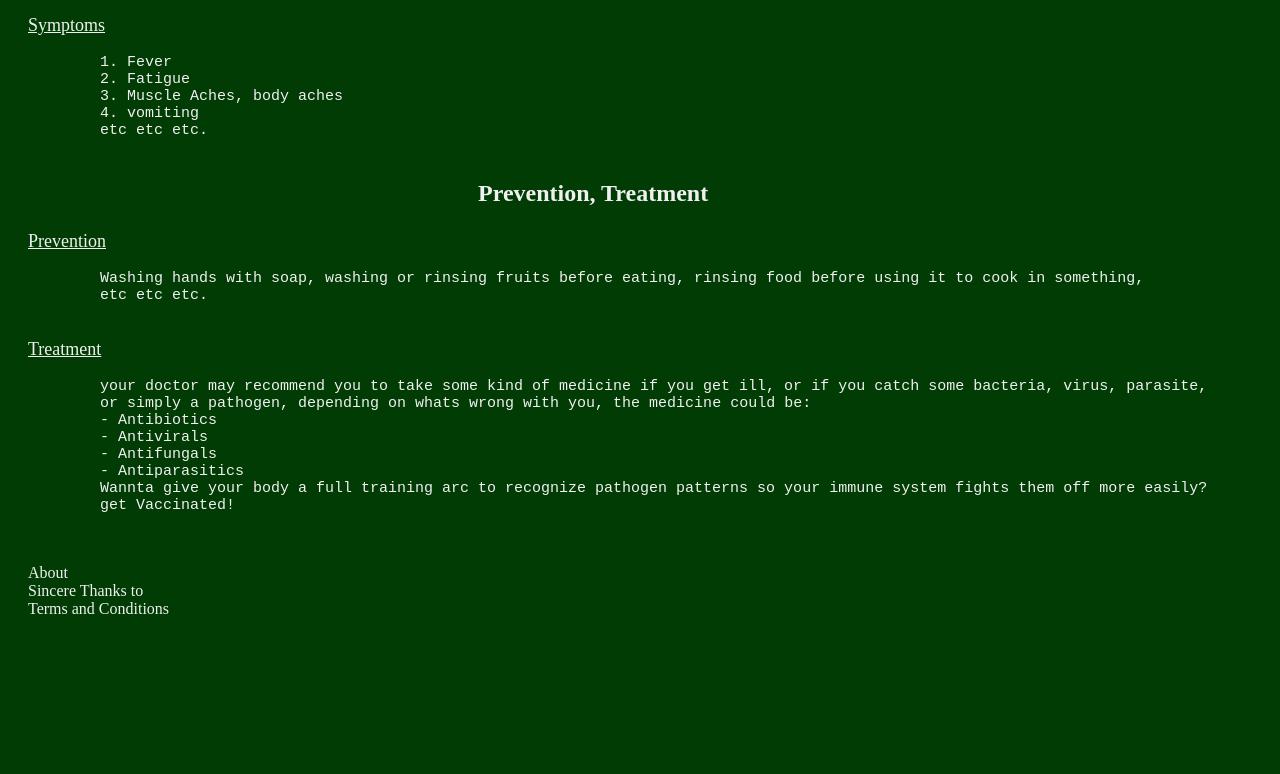
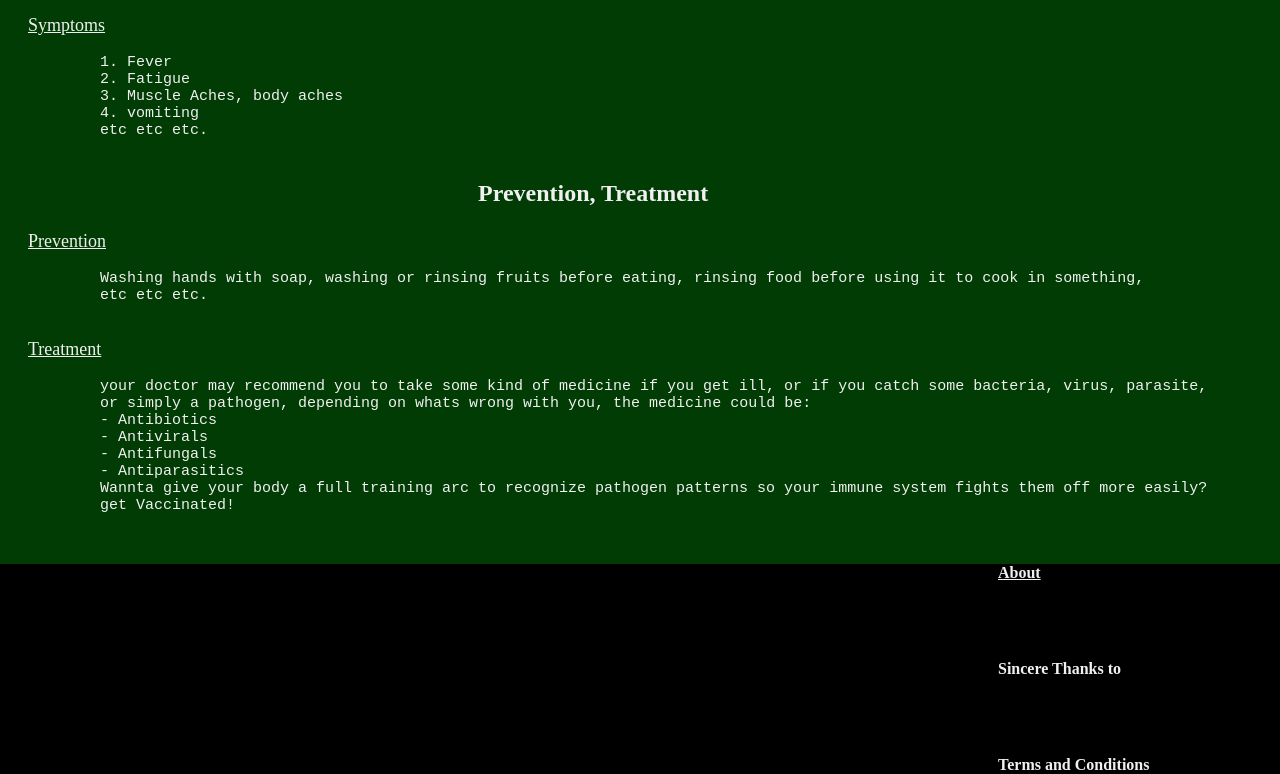
Before and after one commit to SyedUmerAsim/The-Producers-of-Suffering-a-documentary-about-pathogens-, a plain HTML site: page index.html in a window 1280 px wide. Shown: the part 1368-2142 px from the top of the page. Before the commit the page ends 1994 px from the top, so only its background shows below. Drawn offline with Linux system fonts and the light colour scheme.

Commit message:
added new stuff, files, about,

```diff
--- a/index.css
+++ b/index.css
@@ -6,6 +6,7 @@ body {
 }
 a {
     color: rgb(240, 240, 240);
+    display:inline;
 }
 a:visited {
     color: rgb(182, 182, 182);
@@ -183,5 +184,16 @@ a:visited {
 }
 
 #footer {
-
+    display: flex;
+    flex-direction: column;
+    row-gap: 30px;
+    background-color: black;
+    margin-left: -30px;
+    margin-right: -30px;
+    margin-bottom: -50px;
+    padding-bottom: -50px;
+    padding-left: 1000px;
+    font-size: 16px;
+    font-family: system-ui 'Courier New', Courier, monospace;
+    font-weight: bolder;
 }
--- a/index.html
+++ b/index.html
@@ -133,9 +133,11 @@ a bird carrying an infection to a human....Plague inc reference???
     <br>
 
     <div id="footer">
-        <div id="about">About</div>
+        <div id="about"><a href="about.html">About</a></div>
+        <br>
         <div id="ty">Sincere Thanks to</div>
-        <div id="tac">Terms and Conditions</div>
+        <br>
+        <div id="tac">Terms and  Conditions</div>
     </div>
 
     <script src="index.js"></script>
--- /dev/null
+++ b/moresheet.css
@@ -0,0 +1,11 @@
+body {
+    color: rgb(240, 240, 240);
+    background-color: rgb(0, 60, 3);
+    overflow-x: hidden;
+}
+a {
+    color: grey;
+}
+a:visited {
+    color: lightgray;
+}
```
Also changed, not shown: SpecialThanks.html (added, +19 -0 lines), about.html (added, +22 -0 lines), 1 other file.
